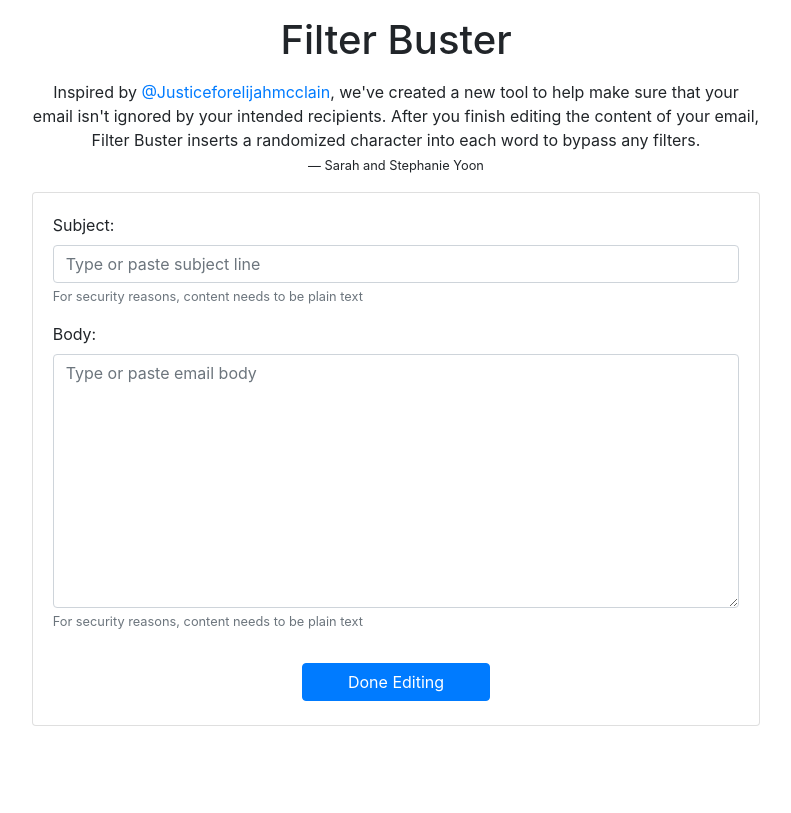
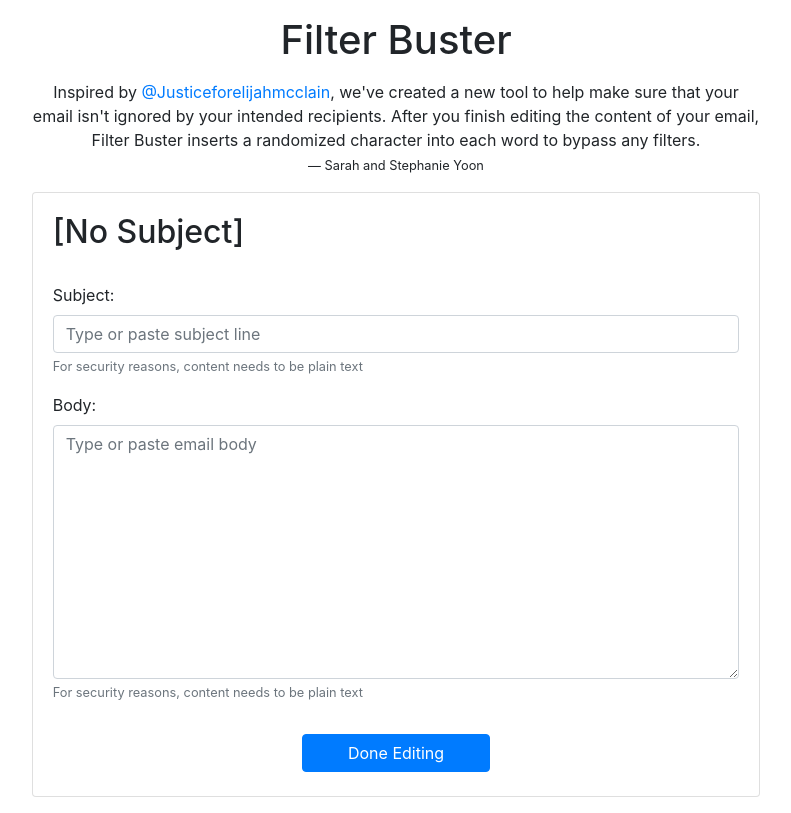
Before and after one commit to st234pa/filter-killer, a React (Create React App) app in the folder app/: page / in a window 1280 px wide. Shown: the whole page, without its empty margins (244-1035 px from the left). Built offline with nearby package versions, Linux system fonts and the light colour scheme.

Commit message:
added subject h to filter buster component, display that header on edit as well as preview

```diff
--- a/app/src/components/EmailPreview.tsx
+++ b/app/src/components/EmailPreview.tsx
@@ -23,14 +23,6 @@ function EmailPreview(props: EmailPreviewProps) {
     <div>
       <Row>
         <Col>
-          <h2 className="break-word">
-            {props.subject ? props.subject : '[No Subject]'}
-          </h2>
-        </Col>
-      </Row>
-      <Row>
-        <Col>
-          {(props.to || props.cc || props.bcc) && <br className="mb-4" />}
           {props.to && <p>To: {props.to.replace(/,/g, ', ')}</p>}
           {props.cc && <p>Cc: {props.cc.replace(/,/g, ', ')}</p>}
           {props.bcc && <p>Bcc: {props.bcc.replace(/,/g, ', ')}</p>}
--- a/app/src/components/FilterBuster.tsx
+++ b/app/src/components/FilterBuster.tsx
@@ -96,6 +96,17 @@ function FilterBuster() {
         <Col lg={8}>
           <Card>
             <Card.Body className="pb-2">
+              <Row>
+                <Col>
+                  <h2 className="break-word">
+                    {subject ? subject : '[No Subject]'}
+                  </h2>
+                  {(query.get('to') ||
+                    query.get('cc') ||
+                    query.get('bcc') ||
+                    !doneEditing) && <br className="mb-4" />}
+                </Col>
+              </Row>
               <EmailEdit
                 to={query.get('to')}
                 cc={query.get('cc')}
```
